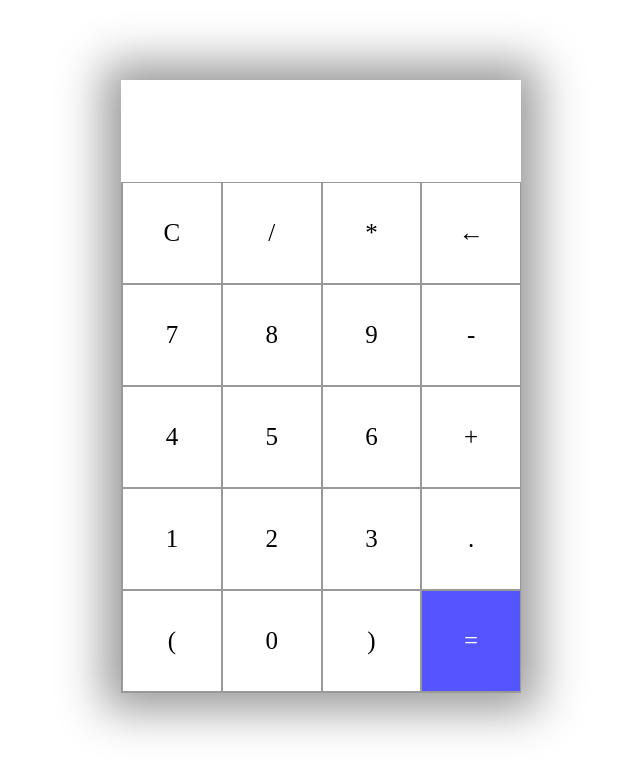
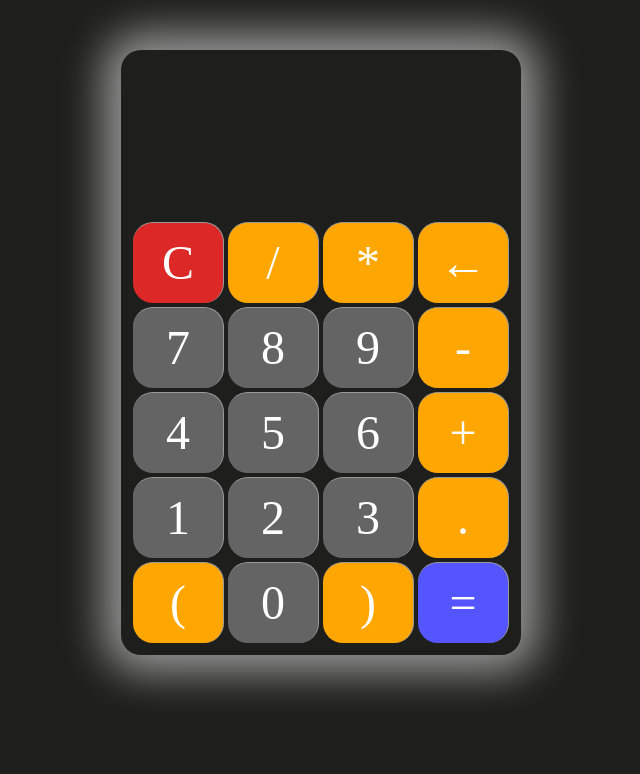
Before and after one commit to karisiksead/Calculator-counter, a plain HTML site: page simple_calculator.html in a window 1280 px wide. Shown: the whole page, without its empty margins (319-959 px from the left). Drawn offline with Linux system fonts and the light colour scheme.

Commit message:
new style

```diff
--- a/simple_calculator.html
+++ b/simple_calculator.html
@@ -8,33 +8,32 @@
     <link rel="stylesheet" href="./styles.css" />
   </head>
   <body>
-    <section>
     <div class="container">
       <div id="display"></div>
       <div class="buttons">
-          <div class="button">C</div>
-          <div class="button">/</div>
-          <div class="button">*</div>
-          <div class="button">&larr;</div>
+        <div id="cancel" class="button">C</div>
+        <div class="button button-sign">/</div>
+        <div class="button button-sign">*</div>
+        <div class="button button-sign">&larr;</div>
         <div class="button">7</div>
         <div class="button">8</div>
         <div class="button">9</div>
-          <div class="button">-</div>
+        <div class="button button-sign">-</div>
         <div class="button">4</div>
         <div class="button">5</div>
         <div class="button">6</div>
-          <div class="button">+</div>
+        <div class="button button-sign">+</div>
         <div class="button">1</div>
         <div class="button">2</div>
         <div class="button">3</div>
-          <div class="button">.</div>
-          <div class="button">(</div>
+        <div class="button button-sign">.</div>
+        <div class="button button-sign">(</div>
         <div class="button">0</div>
-          <div class="button">)</div>
+        <div class="button button-sign">)</div>
         <div id="equal" class="button">=</div>
       </div>
     </div>
-    </section>
+
     <script src="./simple_calculator.js"></script>
   </body>
 </html>
--- a/styles.css
+++ b/styles.css
@@ -1,8 +1,10 @@
-.container {
-  max-width: 400px;
-  margin: 10vh auto 0 auto;
-  box-shadow: 0px 0px 43px 17px rgba(153, 153, 153, 1);
-  text-align: center;
+* {
+  margin: 0;
+  padding: 0;
+  box-sizing: border-box;
+}
+body {
+  background: #1e1f1d;
 }
 /* size of counter */
 #value {
@@ -14,17 +16,31 @@
   text-transform: uppercase;
 }
 
+/* calculator  */
+.container {
+  max-width: 400px;
+  margin: 50px auto auto auto;
+  padding: 10px;
+  box-shadow: 0px 0px 43px 17px rgba(153, 153, 153, 1);
+  text-align: center;
+  border-radius: 20px;
+}
+
 #display {
   text-align: right;
-  height: 70px;
-  line-height: 70px;
-  padding: 16px 8px;
-  font-size: 25px;
+  height: 20vh;
+  background-color: #1e1f1d;
+  color: white;
+  /* border: 1px solid #999; */
+  line-height: 50%;
+  padding: 10% 4%;
+  font-size: 3rem;
+  overflow: hidden;
 }
 .buttons {
   display: grid;
-  border-bottom: 1px solid #999;
-  border-left: 1px solid #999;
+  /* border: 1px solid #999; */
+  /* border-left: 1px solid #999; */
   grid-template-columns: 1fr 1fr 1fr 1fr;
 }
 .buttons > div {
@@ -32,12 +48,26 @@
   border-right: 1px solid #999;
 }
 .button {
-  border: 0.5px solid #999;
-  line-height: 100px;
+  /* border: 0.5px solid #999; */
+  background-color: rgb(100, 100, 100);
+  color: white;
+  border-radius: 20px;
+  margin: 2px;
+  line-height: 80px;
   text-align: center;
-  font-size: 25px;
+  font-size: 3rem;
   cursor: pointer;
 }
+.button-sign {
+  background-color: rgb(255, 166, 0);
+  color: white;
+}
+
+#cancel {
+  background-color: rgb(221, 40, 40);
+  color: white;
+}
+
 #equal {
   background-color: #5555ff;
   color: white;
```
Lines whose indentation alone changed are shown as unchanged.
